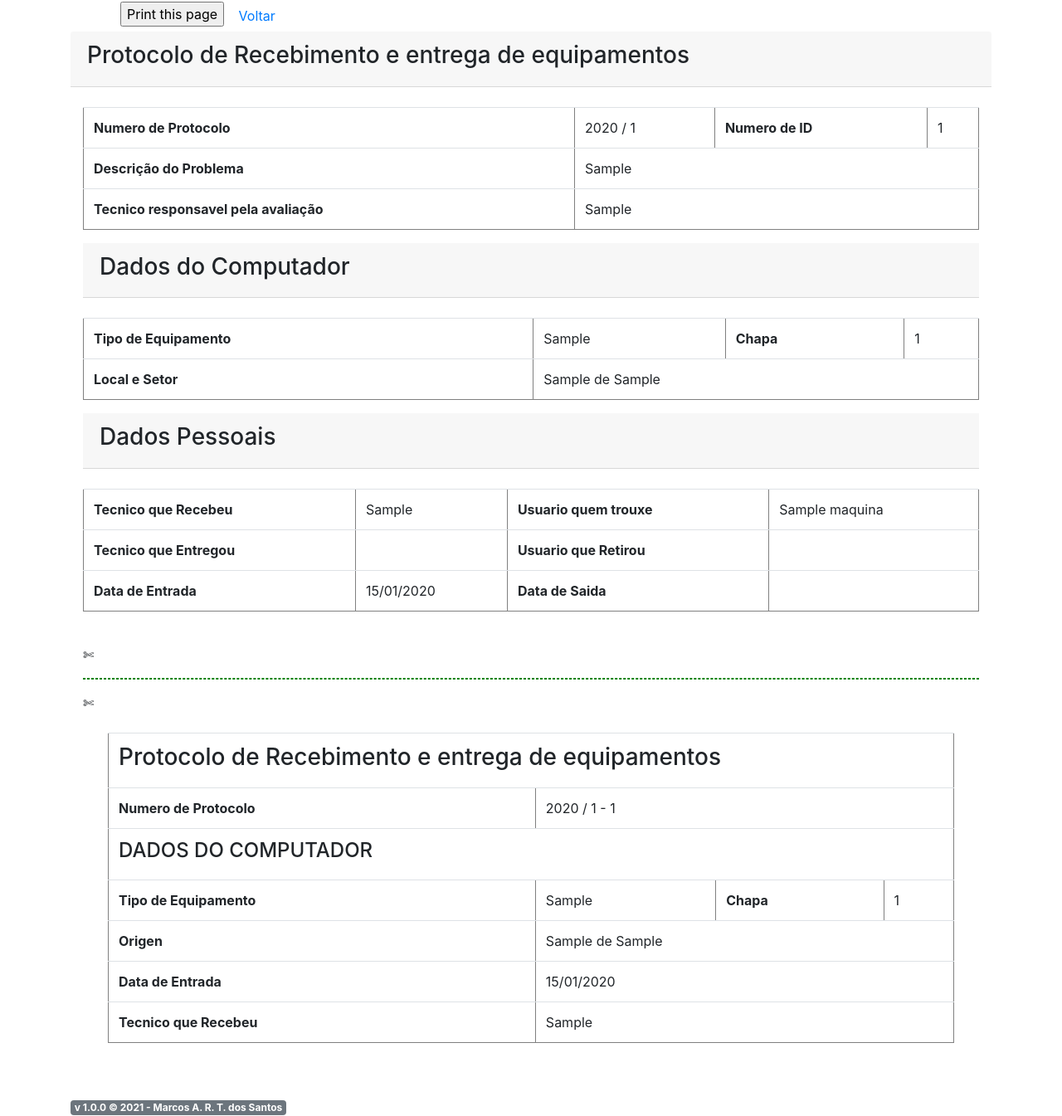
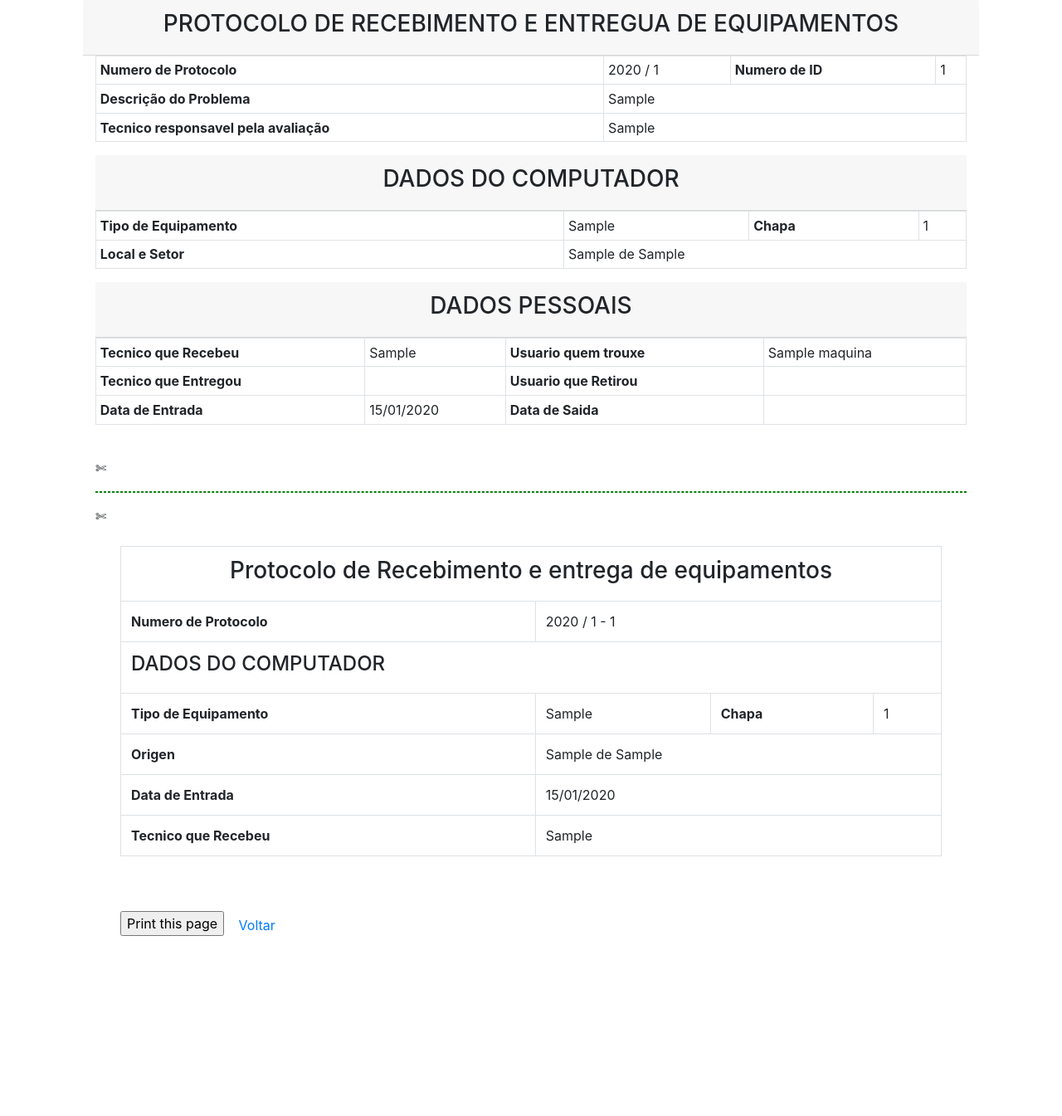
Before and after one commit to marcos-rts/sistema-cadastro, a PHP site: page /sistem/imprimir.php?id=1 in a window 1280 px wide. Shown: the whole page at 83% size. After the commit the page ends 1128 px from the top, so only its background shows below. Run offline with PHP 8.4, Linux system fonts and the light colour scheme; the visitor is signed in with stand-in values (Sample User, id 1); tables that the repository leaves empty hold one stand-in row (values such as "Sample post").

Commit message:
mudança tamanho de tabela

```diff
--- a/sistem/imprimir.php
+++ b/sistem/imprimir.php
@@ -29,35 +29,24 @@ if (null == $id) {
     <!-- Latest compiled and minified CSS -->
     <link rel="stylesheet" href="../assets/css/bootstrap.min.css">
     <title>Imprimir</title>
+    <style>
+      .tdcont{
+        width: 100%;
+    height: 100%;
+    overflow:hidden;
+      }
+    </style>
 </head>
 
 <body>
-<div class=container>
-<div class=container>
-<div class=container>
-<div class=container>
-<div class=container>
-<form>
-<input type="button" value="Print this page" onClick="window.print()"/>
-<a href="index.php" type="btn" class="btn btn-default">Voltar</a>
-</form>
-</div>
-</div>
-</div>
-</div>
-</div>
-
-
-
 <div class="container">
-    <div class="">
+    <div class="container">
         <div class="">
             <div class="card-header">
-                <h3 class="well">Protocolo de Recebimento e entrega de equipamentos</h3>
+                <h3 class="well text-center">PROTOCOLO DE RECEBIMENTO E ENTREGUA DE EQUIPAMENTOS</h3>
             </div>
             <div class="container">
-<br>
-    <table class="table" border="1">
+    <table class="table table-sm table-bordered" border="1">
 
 
       <tbody>
@@ -79,12 +68,11 @@ if (null == $id) {
     </table>
 
     <div class="card-header">
-        <h3 class="well">Dados do Computador</h3>
+        <h3 class="well text-center">DADOS DO COMPUTADOR</h3>
     </div>
 
-    <br>
 
-    <table class="table" border="1">
+    <table class="table table-sm table-bordered" border="1">
 
 
       <tbody>
@@ -111,12 +99,11 @@ if (null == $id) {
       </tbody>
     </table>
     <div class="card-header">
-        <h3 class="well">Dados Pessoais</h3>
+        <h3 class="well text-center">DADOS PESSOAIS</h3>
     </div>
 
-    <br>
 
-    <table class="table" border="1">
+    <table class="table table-sm table-bordered" border="1">
 
 
       <tbody>
@@ -148,12 +135,12 @@ if (null == $id) {
 
     <div class="container">
     <div class="container">
-    <table class="table" border="1">
+    <table class="table table-bordered" border="1">
 
 
 <tbody>
     <tr>
-        <th scope="" colspan="6"><h3 class="well">Protocolo de Recebimento e entrega de equipamentos</h3></th>
+        <th scope="" colspan="6"><h3 class="well text-center">Protocolo de Recebimento e entrega de equipamentos</h3></th>
 </tr>
 <tr>
     <th scope="">Numero de Protocolo</th>
@@ -201,12 +188,20 @@ if (null == $id) {
     </div>
 </div>
 <footer>
-            <div class="container">
-            <span class="badge badge-secondary">v 1.0.0 &copy; 2021 - Marcos A. R. T. dos Santos</span>
-
-
-
-                    </div>
+<div class=container>
+<div class=container>
+<div class=container>
+<div class=container>
+<div class=container>
+<form>
+<input type="button" value="Print this page" onClick="window.print()"/>
+<a href="index.php" type="btn" class="btn btn-default">Voltar</a>
+</form>
+</div>
+</div>
+</div>
+</div>
+</div>
         </footer>
 <script src="https://code.jquery.com/jquery-3.3.1.js" integrity="sha256-2Kok7MbOyxpgUVvAk/HJ2jigOSYS2auK4Pfzbm7uH60="
         crossorigin="anonymous"></script>
```
